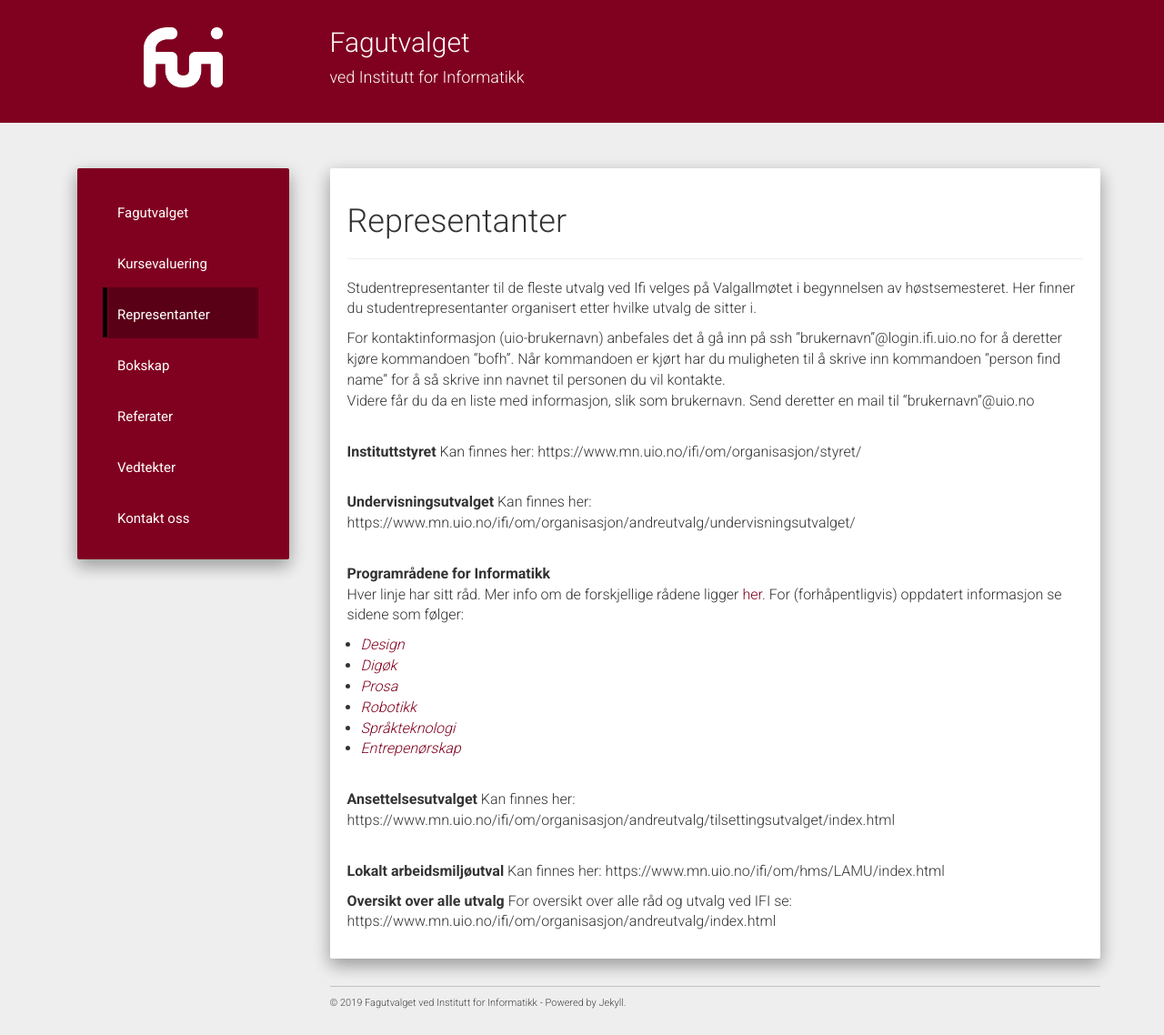
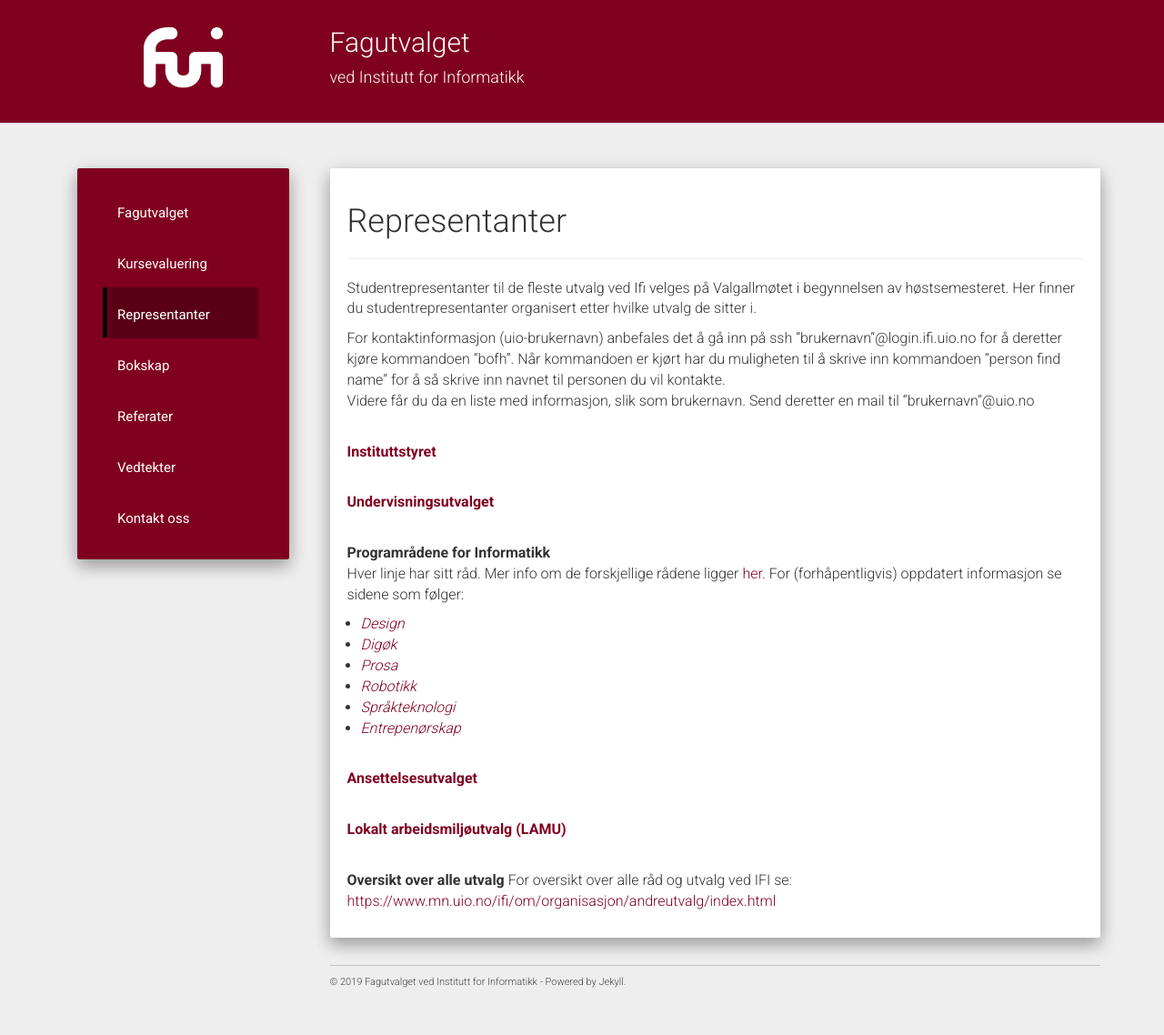
Before and after one commit to fui/fui.github.io, a Jekyll site: the page built from pages/representanter.md, in a window 1280 px wide. Shown: the whole page at 91% size. Built offline with Jekyll 4.4.1, drawn with Linux system fonts in a browser that asks for light colours; nearby versions of some CDN libraries; after the commit the page ends 1115 px from its top, so only the background shows below that.

Commit message:
oppdaterte lenker

```diff
--- a/pages/representanter.md
+++ b/pages/representanter.md
@@ -18,14 +18,10 @@ For kontaktinformasjon (uio-brukernavn) anbefales det å gå inn på ssh "bruker
 Videre får du da en liste med informasjon, slik som brukernavn. Send deretter en mail til "brukernavn"@uio.no
 <br><br>
 
-**Instituttstyret**
-Kan finnes her:
-https://www.mn.uio.no/ifi/om/organisasjon/styret/
+[**Instituttstyret**](https://www.mn.uio.no/ifi/om/organisasjon/styret/)
 <br><br>
 
-**Undervisningsutvalget**
-Kan finnes her:
-https://www.mn.uio.no/ifi/om/organisasjon/andreutvalg/undervisningsutvalget/
+[**Undervisningsutvalget**](https://www.mn.uio.no/ifi/om/organisasjon/andreutvalg/undervisningsutvalget/)
 <br><br>
 
 **Programrådene for Informatikk**<br>
@@ -38,16 +34,12 @@ Hver linje har sitt råd. Mer info om de forskjellige rådene ligger [her](https
 * [*Entrepenørskap*](https://www.mn.uio.no/ifi/om/organisasjon/andreutvalg/programradet/entrep/index.html)
 <br><br>
 
-**Ansettelsesutvalget**
-Kan finnes her:
-https://www.mn.uio.no/ifi/om/organisasjon/andreutvalg/tilsettingsutvalget/index.html
+[**Ansettelsesutvalget**](https://www.mn.uio.no/ifi/om/organisasjon/andreutvalg/tilsettingsutvalget/index.html)
 <br><br>
 
-**Lokalt arbeidsmiljøutval**
-Kan finnes her:
-https://www.mn.uio.no/ifi/om/hms/LAMU/index.html
-
+[**Lokalt arbeidsmiljøutvalg (LAMU)**](https://www.mn.uio.no/ifi/om/hms/LAMU/index.html)
+<br><br>
 
 **Oversikt over alle utvalg**
 For oversikt over alle råd og utvalg ved IFI se:
-https://www.mn.uio.no/ifi/om/organisasjon/andreutvalg/index.html
+[https://www.mn.uio.no/ifi/om/organisasjon/andreutvalg/index.html](https://www.mn.uio.no/ifi/om/organisasjon/andreutvalg/index.html)
```
